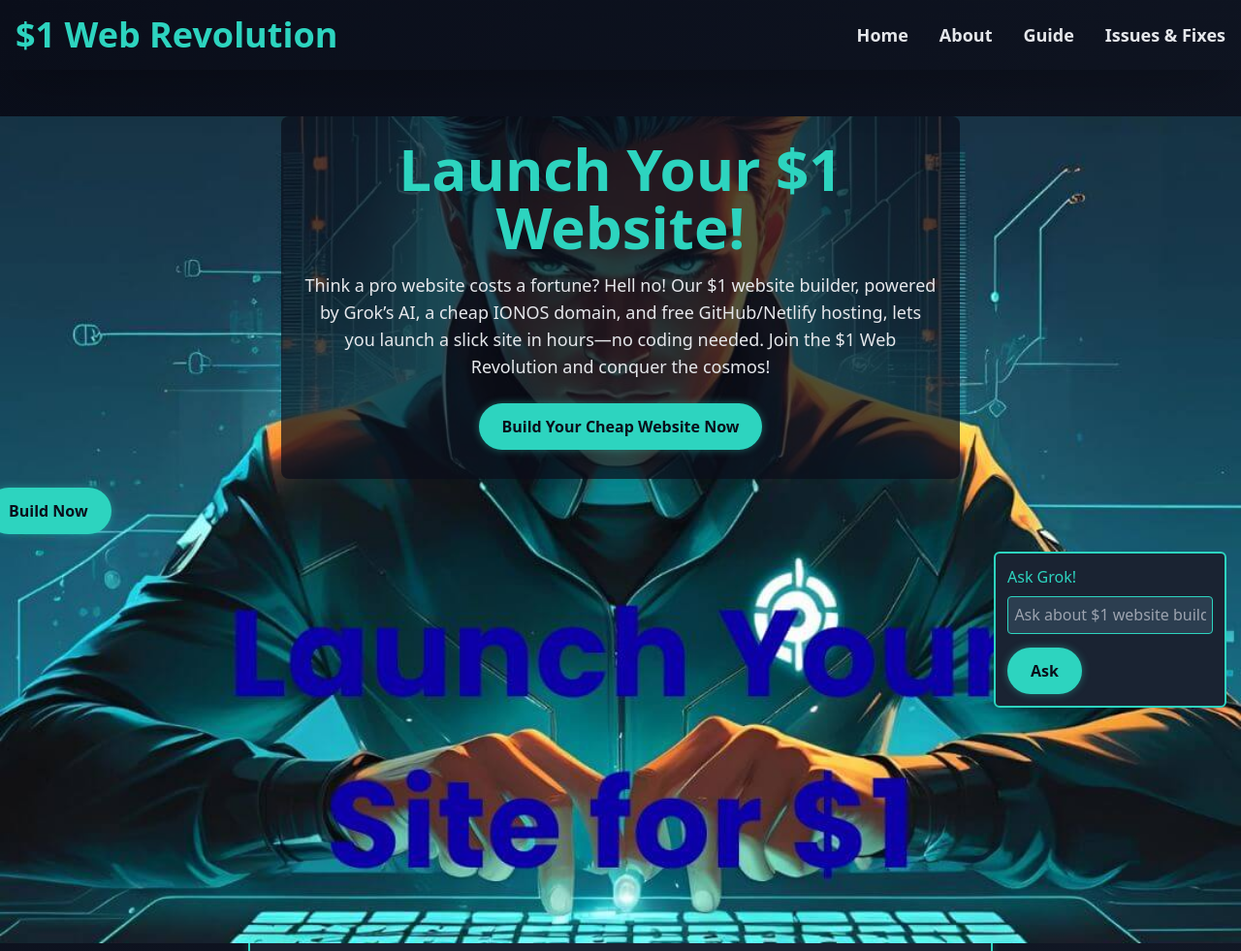
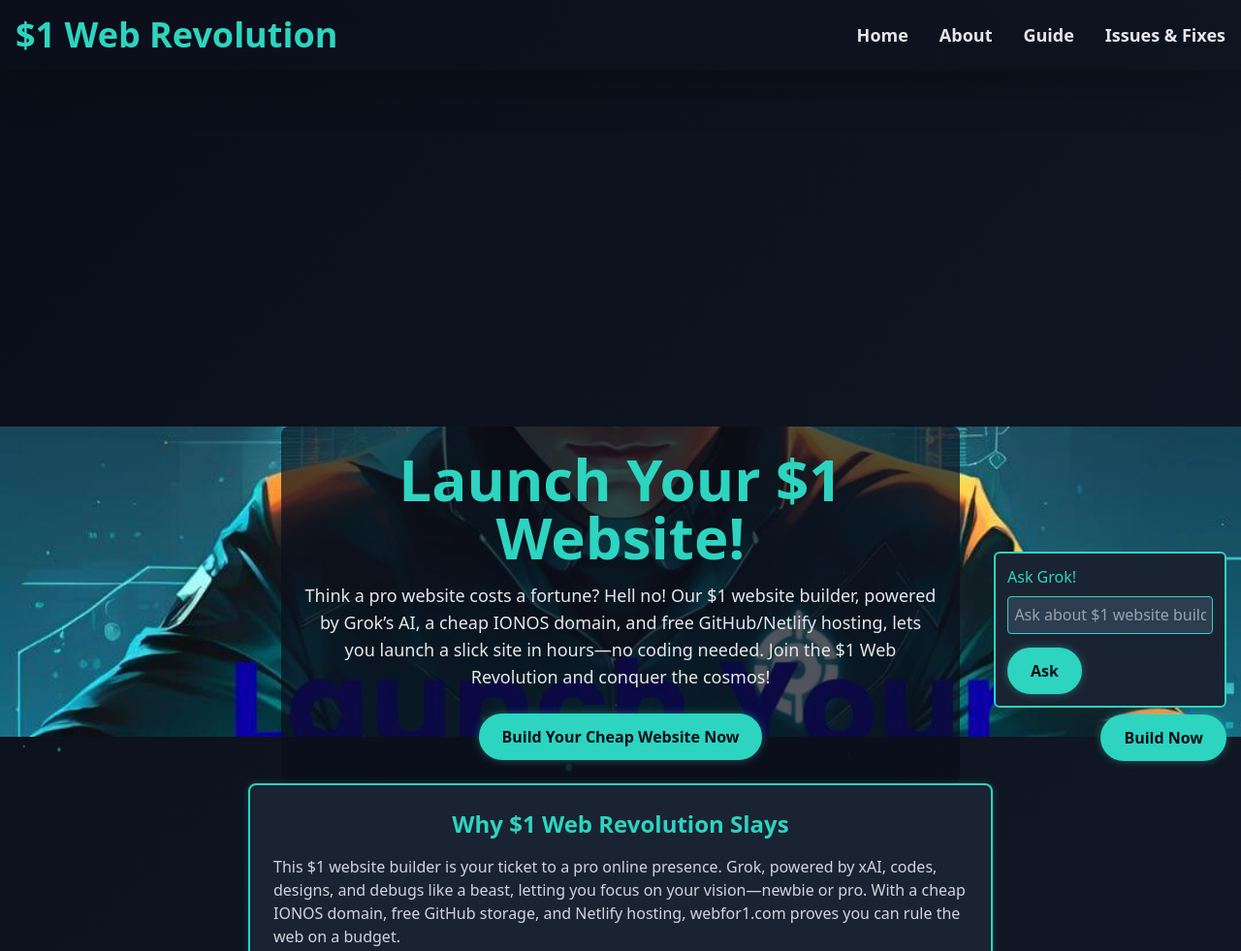
Before and after one commit to webfor1website/webfor1, a plain HTML site: page Index.html in a window 1280 px wide. Shown: the top 981 px of the page at 97% size. Drawn offline with nearby package versions, Linux system fonts and the light colour scheme.

Commit message:
Update Index.html

```diff
--- a/Index.html
+++ b/Index.html
@@ -30,6 +30,7 @@
             position: relative;
             overflow-x: hidden;
             box-sizing: border-box;
+            margin: 0;
         }
         h1, h2, h3 {
             color: #2dd4bf;
@@ -41,12 +42,12 @@
             align-items: center;
             justify-content: center;
             text-align: center;
-            margin-bottom: 1.5rem;
-            z-index: 1;
+            z-index: 0;
         }
         .hero-media {
             width: 100%;
             height: auto;
+            max-height: 40vh;
             object-fit: cover;
             position: absolute;
             top: 0;
@@ -72,8 +73,6 @@
             font-weight: 600;
             transition: transform 0.3s ease, opacity 0.3s ease;
             box-shadow: 0 0 8px rgba(45, 212, 191, 0.4);
-            position: relative;
-            overflow: hidden;
             display: inline-block;
         }
         .cta-button:hover {
@@ -84,6 +83,9 @@
             .hero-section {
                 min-height: 30vh;
                 padding: 0.5rem;
+            }
+            .hero-media {
+                max-height: 30vh;
             }
             .hero-overlay {
                 padding: 0.75rem;
@@ -116,6 +118,7 @@
             z-index: 1;
             min-height: 120px;
             box-sizing: border-box;
+            position: relative;
         }
         .feature-card {
             background: #1a2332;
@@ -127,6 +130,7 @@
             width: 100%;
             max-width: 280px;
             box-sizing: border-box;
+            position: relative;
         }
         .feature-card img {
             width: 100%;
@@ -235,7 +239,7 @@
             </ul>
         </div>
     </header>
-    <main class="container mx-auto py-8 md:py-12 flex-grow">
+    <main class="container mx-auto py-8 md:py-12 flex-grow" style="margin-top: 40vh;">
         <section id="hero" class="hero-section">
             <canvas id="particles"></canvas>
             <img src="images/hero.jpg" srcset="images/hero-mobile.jpg 412w, images/hero.jpg 1080w" sizes="(max-width: 768px) 412px, 1080px" alt="$1 website builder hero image for Web Revolution" class="hero-media" width="412" height="275" fetchpriority="high" loading="eager" aria-label="$1 website builder hero image">
```
